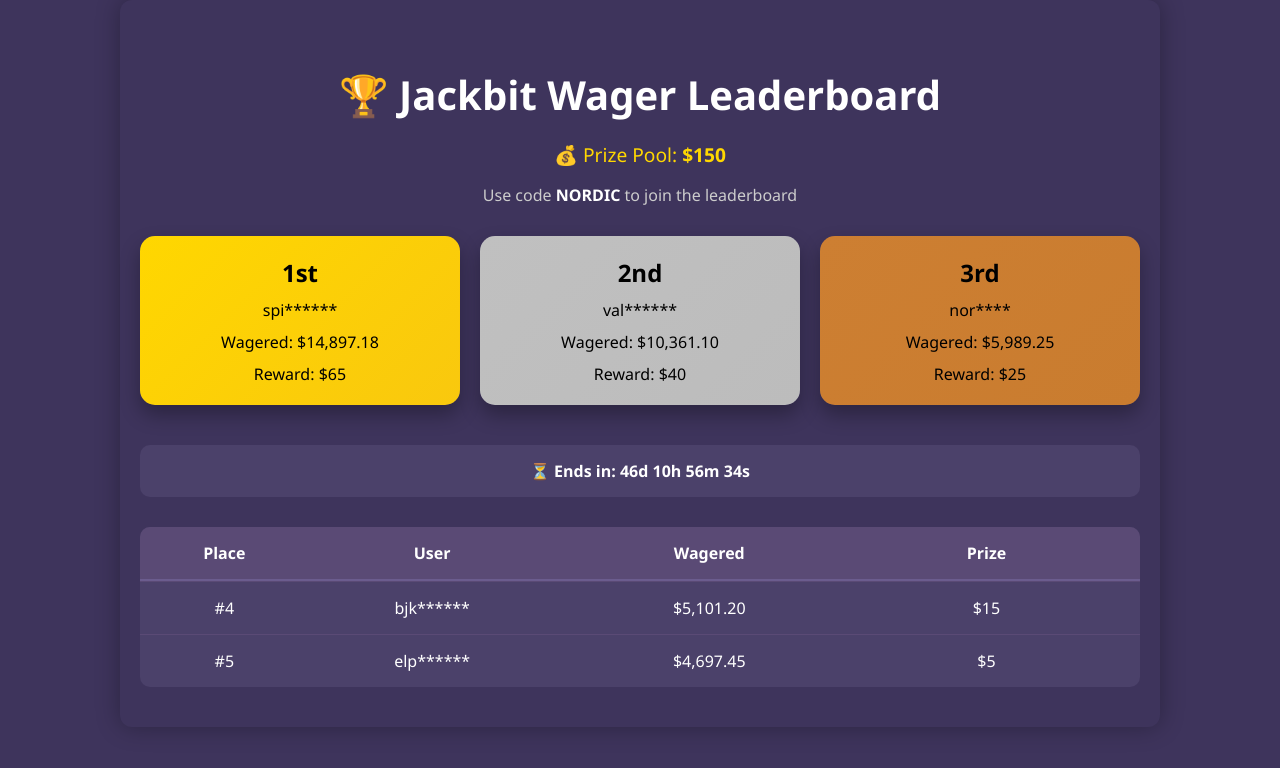
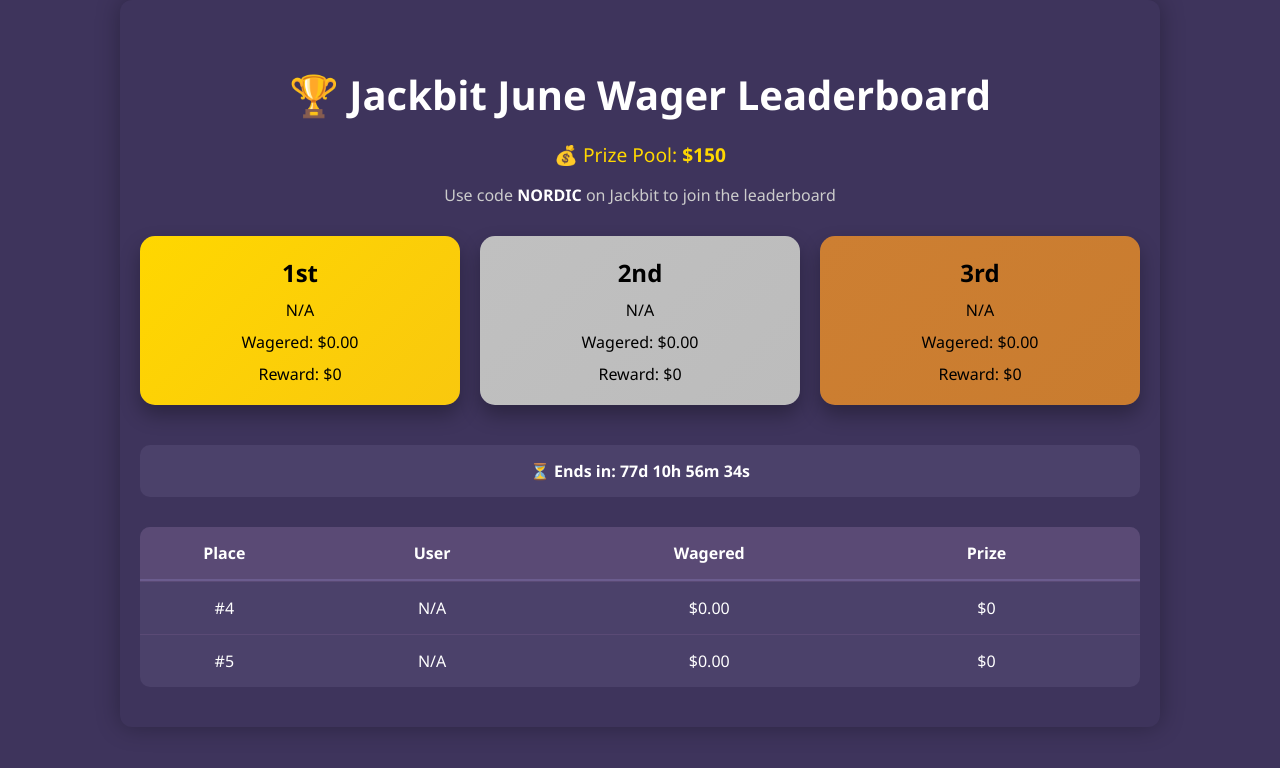
Before and after one commit to EmziBoss/jackbit-leaderboard, a React (Vite) app: page / in a window 1280 px wide. Shown: the top 768 px of the page. Built offline with nearby package versions, Linux system fonts and the light colour scheme.

Commit message:
Update App.jsx

```diff
--- a/src/App.jsx
+++ b/src/App.jsx
@@ -1,14 +1,14 @@
 import { useEffect, useState } from "react";
 import "./App.css";
 
-const countdownTarget = new Date("2025-05-31T23:59:59").getTime();
+const countdownTarget = new Date("2025-06-31T23:59:59").getTime();
 
 const leaderboardData = [
-  { place: 1, user: "spi******", wagered: "$14,897.18", reward: "$65" },
-  { place: 2, user: "val******", wagered: "$10,361.10", reward: "$40" },
-  { place: 3, user: "nor****", wagered: "$5,989.25", reward: "$25" },
-  { place: 4, user: "bjk******", wagered: "$5,101.20", reward: "$15" },
-  { place: 5, user: "elp******", wagered: "$4,697.45", reward: "$5" },
+  { place: 1, user: "N/A", wagered: "$0.00", reward: "$0" },
+  { place: 2, user: "N/A", wagered: "$0.00", reward: "$0" },
+  { place: 3, user: "N/A", wagered: "$0.00", reward: "$0" },
+  { place: 4, user: "N/A", wagered: "$0.00", reward: "$0" },
+  { place: 5, user: "N/A", wagered: "$0.00", reward: "$0" },
 ];
 
 function getOrdinal(n) {
@@ -38,9 +38,9 @@
 
   return (
     <div className="leaderboard-wrapper">
-      <h1 className="title">🏆 Jackbit Wager Leaderboard</h1>
+      <h1 className="title">🏆 Jackbit June Wager Leaderboard</h1>
       <p className="subtitle">💰 Prize Pool: <span>$150</span></p>
-      <p className="code-text">Use code <span>NORDIC</span> to join the leaderboard</p>
+      <p className="code-text">Use code <span>NORDIC</span> on Jackbit to join the leaderboard</p>
 
       <div className="top-three">
         {leaderboardData.slice(0, 3).map((entry) => (
```
